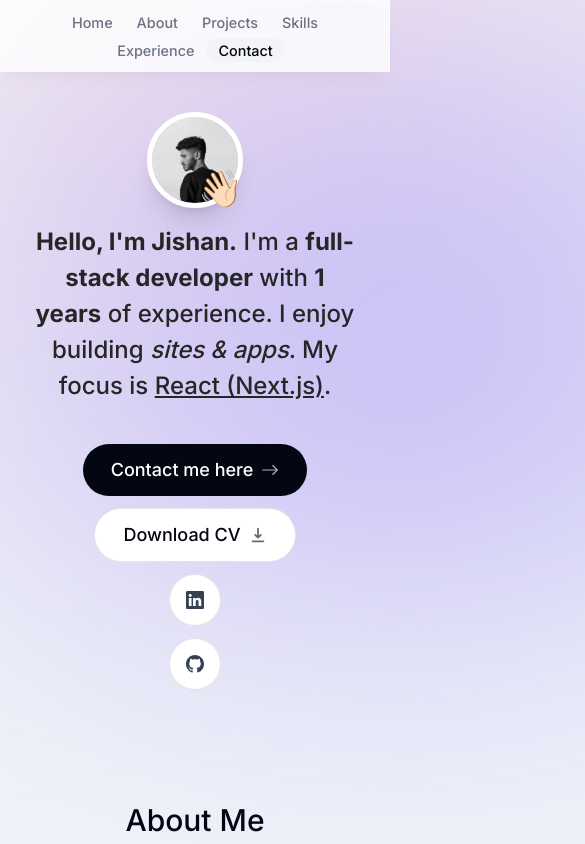
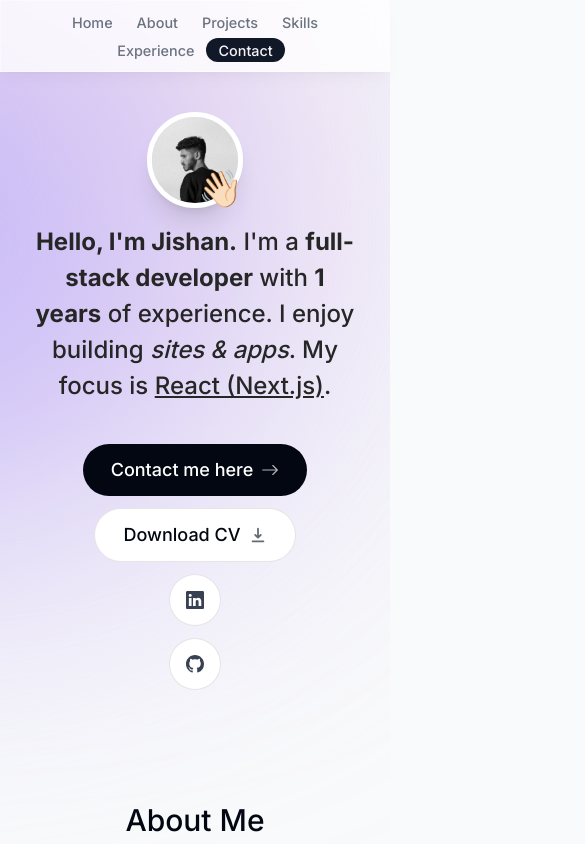
Before and after one commit to imjishan/Jishan-portfolio, a Next.js app: page / in a window 390 px wide. Shown: the top 844 px of the page, 585 px wide, since content can reach past the window. Built offline with nearby package versions, Linux system fonts and the light colour scheme; no server answers.

Commit message:
completed all section and responsiveness

```diff
--- a/app/globals.css
+++ b/app/globals.css
@@ -1,6 +1,11 @@
 @tailwind base;
 @tailwind components;
 @tailwind utilities;
+
+
+body {
+    overflow-x: hidden;
+}
 
 html {
     --line-color: #e5e7eb;
--- a/app/layout.tsx
+++ b/app/layout.tsx
@@ -4,7 +4,6 @@ import "./globals.css";
 import Header from "@/components/header";
 import ActiveSectionContextProvider from "@/context/active-section-context";
 import { Toaster } from "react-hot-toast";
-
 const inter = Inter({ subsets: ["latin"] });
 
 export const metadata: Metadata = {
@@ -20,16 +19,15 @@ export default function RootLayout({
   return (
     <html lang="en" className="!scroll-smooth">
       <body
-        className={`${inter.className} bg-slate-100 text-gray-950 relative pt-28 sm:pt-36`}
+        className={`${inter.className} bg-gray-50 text-gray-950 relative pt-28 sm:pt-36`}
       >
-        <div className="bg-[#fcdbdc] absolute top-[-6rem] right[1rem] h-[31.25rem] w-[35.25rem] rounded-full blur-[10rem] sm:w-[68.75rem] -z-10"></div>
-        <div className="bg-[#c0b9f9] absolute top-[5rem] left[-35rem] h-[31.25rem] w-[50rem] rounded-full blur-[10rem] sm:w-[68.75rem] md:left-[-33rem] -z-10 lg:left-[-28rem] xl:left-[-15rem] 2xl:left-[-5rem]"></div>
+        <div className="bg-[#ffd3d4] absolute top-[-6rem] -z-10 right-[11rem] h-[31.25rem] w-[31.25rem] rounded-full blur-[10rem] sm:w-[68.75rem]"></div>
+        <div className="bg-[#b7aeff] absolute top-[-1rem] -z-10 left-[-35rem] h-[31.25rem] w-[50rem] rounded-full blur-[10rem] sm:w-[68.75rem] md:left-[-33rem] lg:left-[-28rem] xl:left-[-15rem] 2xl:left-[-5rem] "></div>
 
         {/* <ThemeContextProvider> */}
         <ActiveSectionContextProvider>
           <Header />
           {children}
-          {/* <Footer /> */}
 
           <Toaster position="bottom-center" />
           {/* <ThemeSwitch /> */}
--- a/app/page.tsx
+++ b/app/page.tsx
@@ -1,6 +1,7 @@
 import About from "@/components/About";
 import Contact from "@/components/Contact";
 import Experience from "@/components/Experience";
+import Footer from "@/components/Footer";
 import Projects from "@/components/Projects";
 import Intro from "@/components/intro";
 import SectionDivider from "@/components/section-divider";
@@ -8,7 +9,7 @@ import Skills from "@/components/skills";
 
 export default function Home() {
   return (
-    <main className="flex flex-col items-center px-4">
+    <main className="flex flex-col items-center px-4 sm:overflow-x-auto">
       <Intro />
       <SectionDivider />
       <About />
@@ -16,6 +17,7 @@ export default function Home() {
       <Skills />
       <Experience />
       <Contact />
+      <Footer />
       {/* last tutorial was stop at the time 4:43:51 */}
     </main>
   );
--- a/components/About.tsx
+++ b/components/About.tsx
@@ -1,17 +1,13 @@
 "use client";
 import SectionHeading from "./SectionHeading";
-import { motion } from "framer-motion";
 import { useSectionInView } from "@/lib/hooks";
 
 const About = () => {
   const { ref } = useSectionInView("About");
   return (
-    <motion.section
+    <section
       ref={ref}
       className="mb-28 max-w-[45rem] text-center leading-8 sm:mb-8 font-light scroll-mt-28"
-      initial={{ opacity: 0, y: 100 }}
-      animate={{ opacity: 1, y: 0 }}
-      transition={{ delay: 0.175 }}
       id="about"
     >
       <SectionHeading>About me</SectionHeading>
@@ -33,7 +29,7 @@ const About = () => {
         and let's explore the exciting possibilities in the ever-evolving web
         development landscape.
       </p>
-    </motion.section>
+    </section>
   );
 };
 export default About;
--- a/components/Experience.tsx
+++ b/components/Experience.tsx
@@ -27,6 +27,7 @@ export default function Experience() {
                 border: "1px solid rbga(0, 0, 0, 0.05)",
                 textAlign: "left",
                 padding: "2.3rem 3rem",
+                borderRadius: "1rem",
               }}
               contentArrowStyle={{
                 borderRight: "0.4rem solid #9ca3af",
--- /dev/null
+++ b/components/Footer.tsx
@@ -0,0 +1,14 @@
+export default function Footer() {
+  return (
+    <footer className="mb-10 px-4 text-center text-gray-900">
+      <small className="mb-2 block text-xs">
+        &copy; 2030 Jishan. All rights reserved.
+      </small>
+      <p className="text-xs">
+        <span className="font-semibold">About this website:</span> built with
+        React & Next.js (App Router & Server Actions), TypeScript, Tailwind CSS,
+        Framer Motion, React Email & Resend, Vercel hosting.
+      </p>
+    </footer>
+  );
+}
--- a/components/header.tsx
+++ b/components/header.tsx
@@ -1,12 +1,13 @@
 "use client";
 
+import React from "react";
 import { motion } from "framer-motion";
 import { links } from "@/lib/data";
 import Link from "next/link";
 import clsx from "clsx";
 import { useActiveSectionContext } from "@/context/active-section-context";
 
-const Header = () => {
+export default function Header() {
   const { activeSection, setActiveSection, setTimeOfLastClick } =
     useActiveSectionContext();
 
@@ -29,10 +30,9 @@ const Header = () => {
             >
               <Link
                 className={clsx(
-                  "flex w-full items-center px-3 py-3 transition ease-in-out",
+                  "flex w-full items-center justify-center px-3 py-3 ease-in-out",
                   {
-                    "text-gray-950 dark:text-gray-200":
-                      activeSection === link.name,
+                    "text-gray-100": activeSection === link.name,
                   }
                 )}
                 href={link.hash}
@@ -42,13 +42,14 @@ const Header = () => {
                 }}
               >
                 {link.name}
+
                 {link.name === activeSection && (
                   <motion.span
-                    className="bg-gray-100 rounded-full absolute inset-0 -z-10 dark:bg-gray-800"
+                    className="bg-gray-900 text-white rounded-full absolute inset-0 -z-10"
                     layoutId="activeSection"
                     transition={{
                       type: "spring",
-                      stiffness: 480,
+                      stiffness: 380,
                       damping: 50,
                     }}
                   ></motion.span>
@@ -60,5 +61,4 @@ const Header = () => {
       </nav>
     </header>
   );
-};
-export default Header;
+}
```
